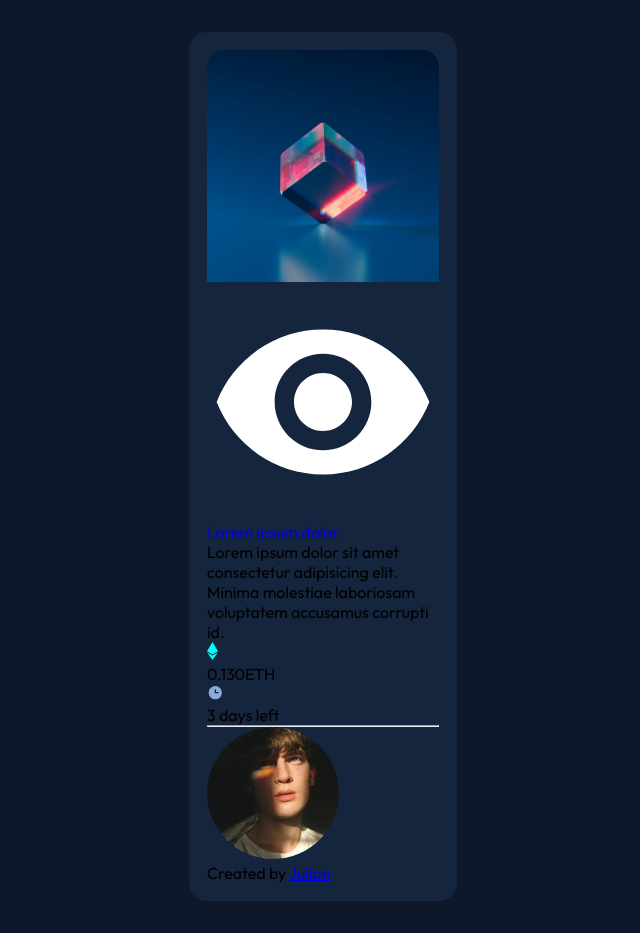
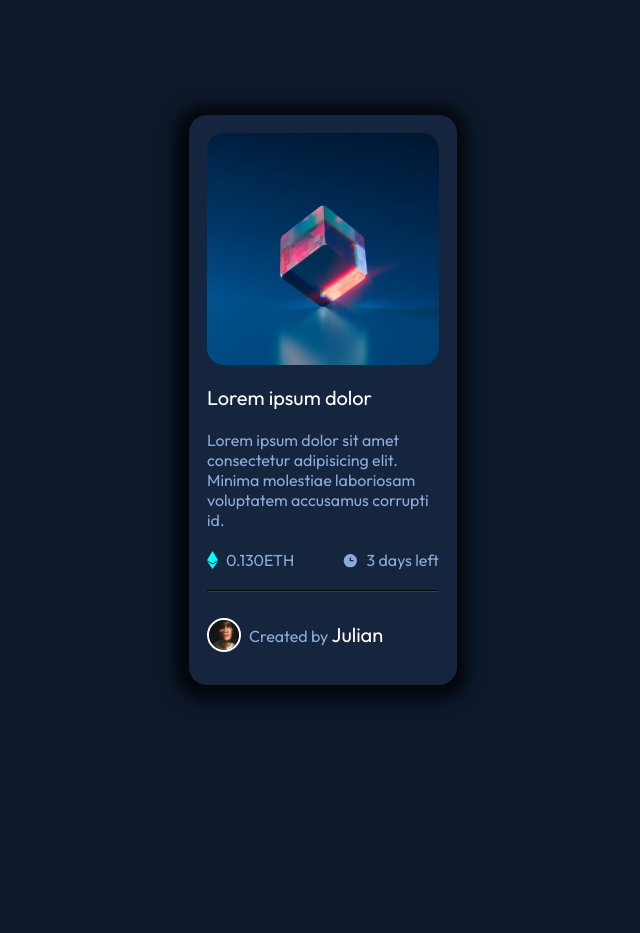
Before and after one commit to deepika-beep/Preview-Card-Component, a plain HTML site: page nft-preview-card-component-main/index.html in a window 1280 px wide. Shown: the whole page, without its empty margins (317-957 px from the left). After the commit the page ends 800 px from the top, so only its background shows below. Drawn offline with Linux system fonts and the light colour scheme.

Commit message:
added Css styles

```diff
--- a/nft-preview-card-component-main/style.css
+++ b/nft-preview-card-component-main/style.css
@@ -8,12 +8,18 @@ body{
   sans-serif;
   display: flex;
   background-color: hsl(217, 54%, 11%);
+  justify-content: center;
+  min-height: 100vh;
+  align-items: center;
+
+box-shadow: -2px 3px 15px 13px #000000b6;
 }
 .container{
   max-width:300px;
   margin: 0 auto;
 }
 .wrapper{
+  box-shadow: -2px 3px 15px 13px #000000b6;
   margin:2rem 1rem;
   padding: 18px;
   background-color: hsl(216, 50%, 16%);
@@ -22,7 +28,81 @@ body{
 .img-top{
 border-radius: 17px;
 overflow:hidden;
+position:relative;
 }
 .img-top img{
   width:100%;
+  display: block;
 }
+.img-overlay{
+  position: absolute;
+  left:0;
+  top:0;
+  height:100%;
+  width: 100%;
+  background-color:hsla(178, 100%, 50%,0.5);
+  display:none;
+}
+.img-overlay img{
+  position:absolute;
+  width:50px;
+  left:50%;
+  top:50%;
+  transform:translate(-50%,-50%);
+
+}
+.img-top:hover .img-overlay{
+  display:block;
+}
+.text a{
+  color:white;
+  font-weight:400;
+  text-decoration:none;
+  padding: 20px 0;
+  font-size: 20px;
+  display: inline-block;
+}
+p{
+ color: hsl(215, 51%, 70%)
+}
+.text a:hover{
+  color:hsl(178, 100%, 50%)
+}
+.flex{
+  display: flex;
+  text-align: center;
+  justify-content: space-between;
+  padding: 20px 0;
+}
+.ethis ,.days{
+display: flex;
+align-items: center;
+}
+.ethis p{
+  padding-left: 8px;
+}
+.days p{
+  padding-left: 8px;
+}
+hr{
+  border-color:hsl(215, 32%, 27%)
+}
+.img-bottom{
+
+ padding-top:10px;
+ display: flex;
+ align-items: center;
+}
+.author p{
+padding-left: 8px;
+
+}
+
+.author img{
+
+  height: 30px;
+  width: 30px;
+  border-radius: 50%;
+  border:2px solid #fff;
+
+}
```
